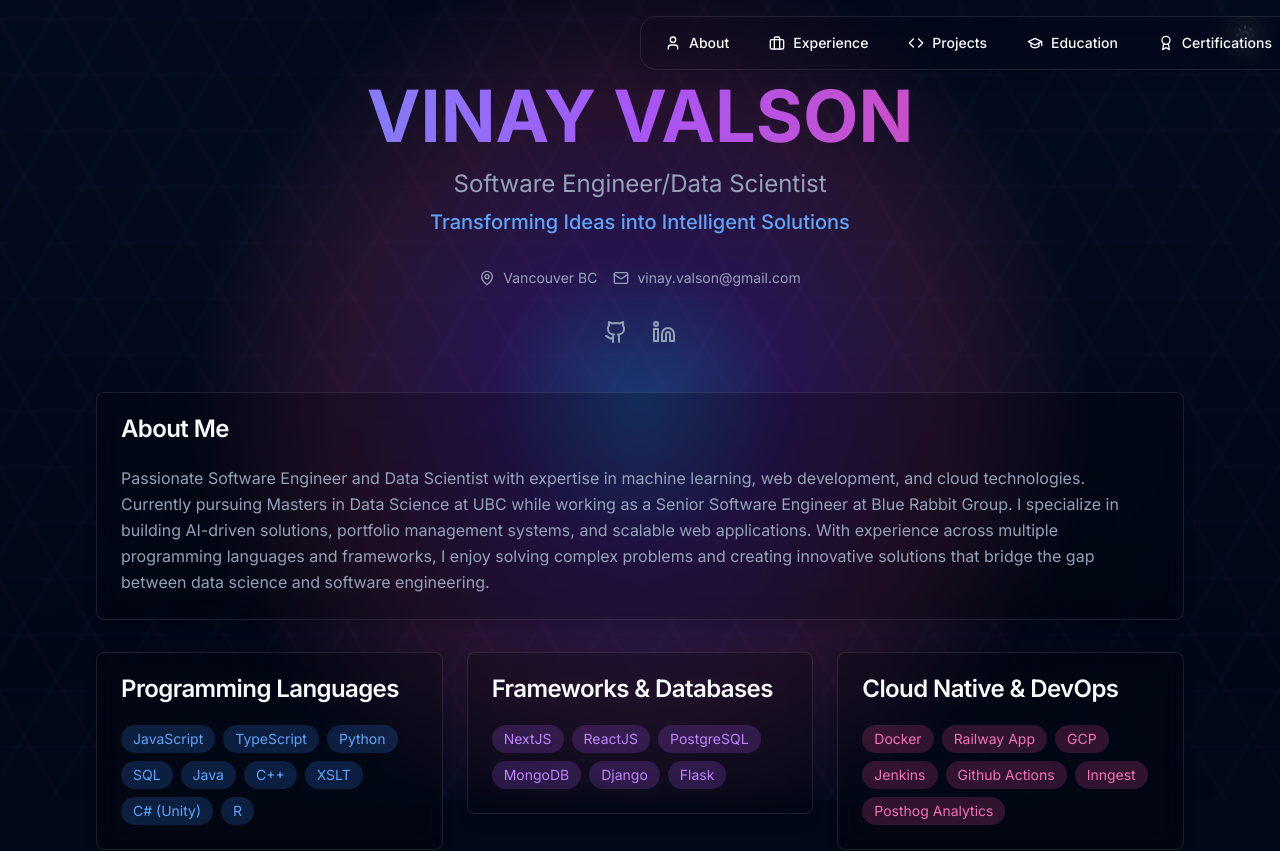
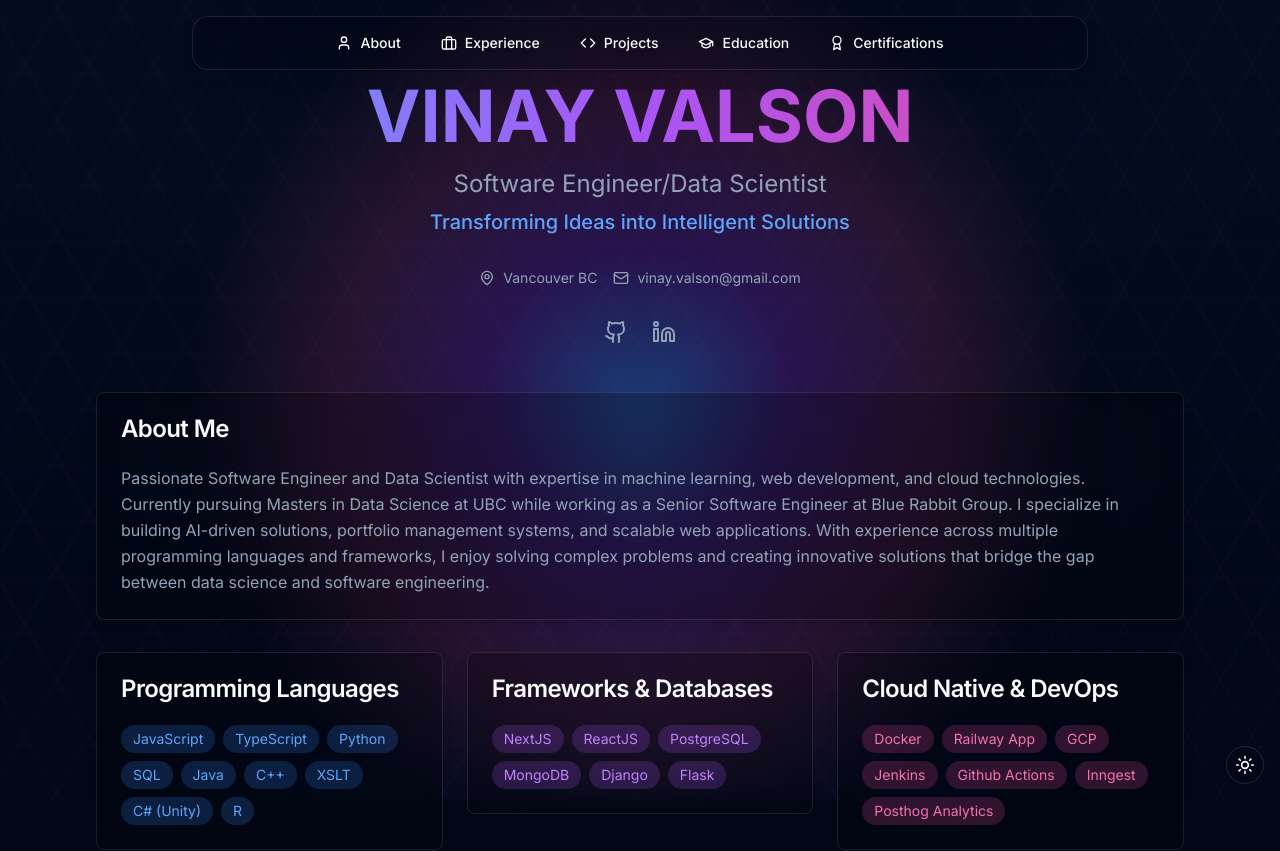
Before and after one commit to Vin-dictive/Vin-dictive.github.io, a Next.js app: page / in a window 1280 px wide. Shown: the top 851 px of the page. Built offline with nearby package versions, Linux system fonts and the light colour scheme.

Commit message:
Fixed some more navigation bar related problems and set the theme toggle to bottom right corner

```diff
--- a/components/Navigation.tsx
+++ b/components/Navigation.tsx
@@ -24,9 +24,9 @@ export default function Navigation() {
       initial={{ opacity: 0, y: -20 }}
       animate={{ opacity: 1, y: 0 }}
       transition={{ duration: 0.8 }}
-      className="fixed top-4 left-1/2 transform -translate-x-1/2 z-50"
+      className="fixed top-4 left-4 right-4 z-50"
     >
-      <div className="flex items-center justify-center gap-2 p-2 bg-white/10 dark:bg-black/10 backdrop-blur-md border border-white/20 dark:border-white/10 rounded-2xl shadow-lg">
+      <div className="flex items-center justify-center gap-2 p-2 bg-white/10 dark:bg-black/10 backdrop-blur-md border border-white/20 dark:border-white/10 rounded-2xl shadow-lg max-w-4xl mx-auto">
         {navItems.map((item) => {
           const Icon = item.icon
           return (
--- a/components/ThemeToggle.tsx
+++ b/components/ThemeToggle.tsx
@@ -32,7 +32,7 @@ export default function ThemeToggle() {
   return (
     <button
       onClick={toggleTheme}
-      className="fixed top-4 right-4 z-50 p-2 rounded-full bg-card border hover:bg-accent transition-colors"
+      className="fixed bottom-4 right-4 z-50 p-2 rounded-full bg-card border hover:bg-accent transition-colors"
     >
       {isDark ? <Sun className="w-5 h-5" /> : <Moon className="w-5 h-5" />}
     </button>
```
